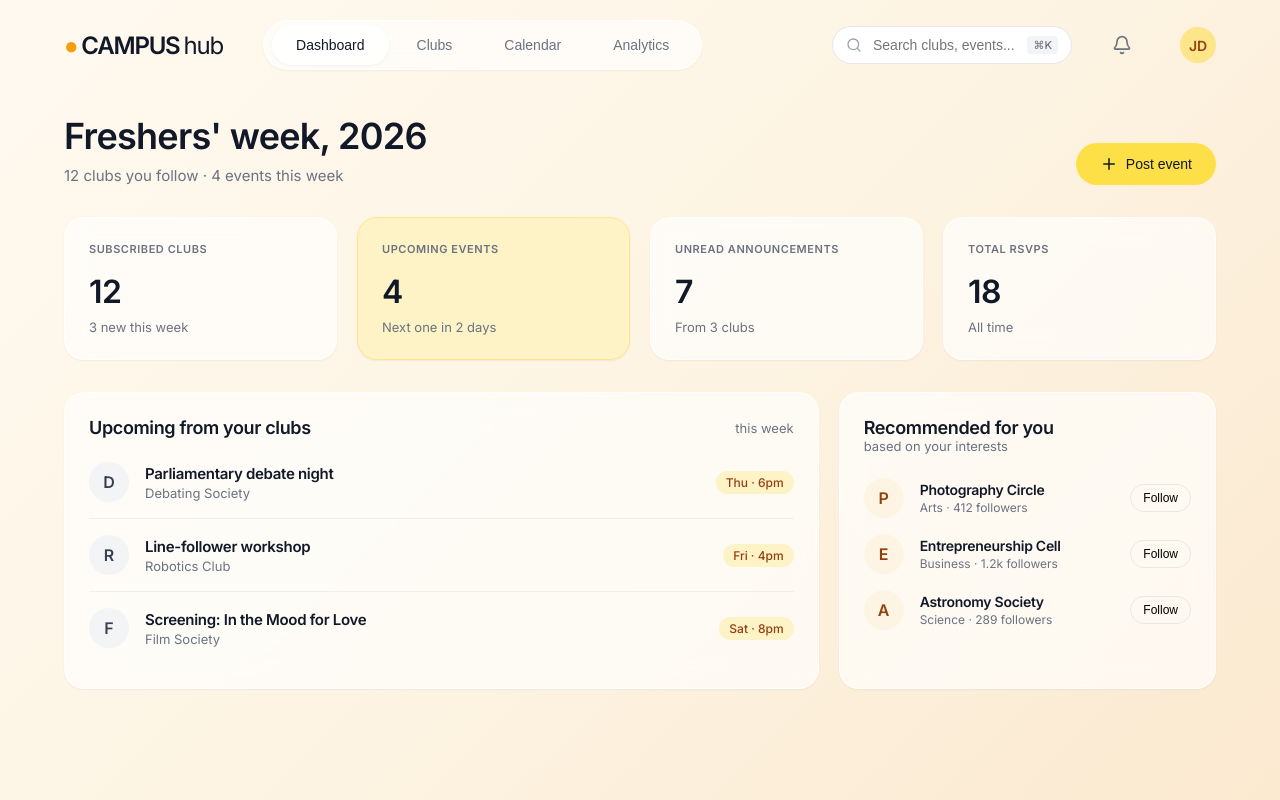
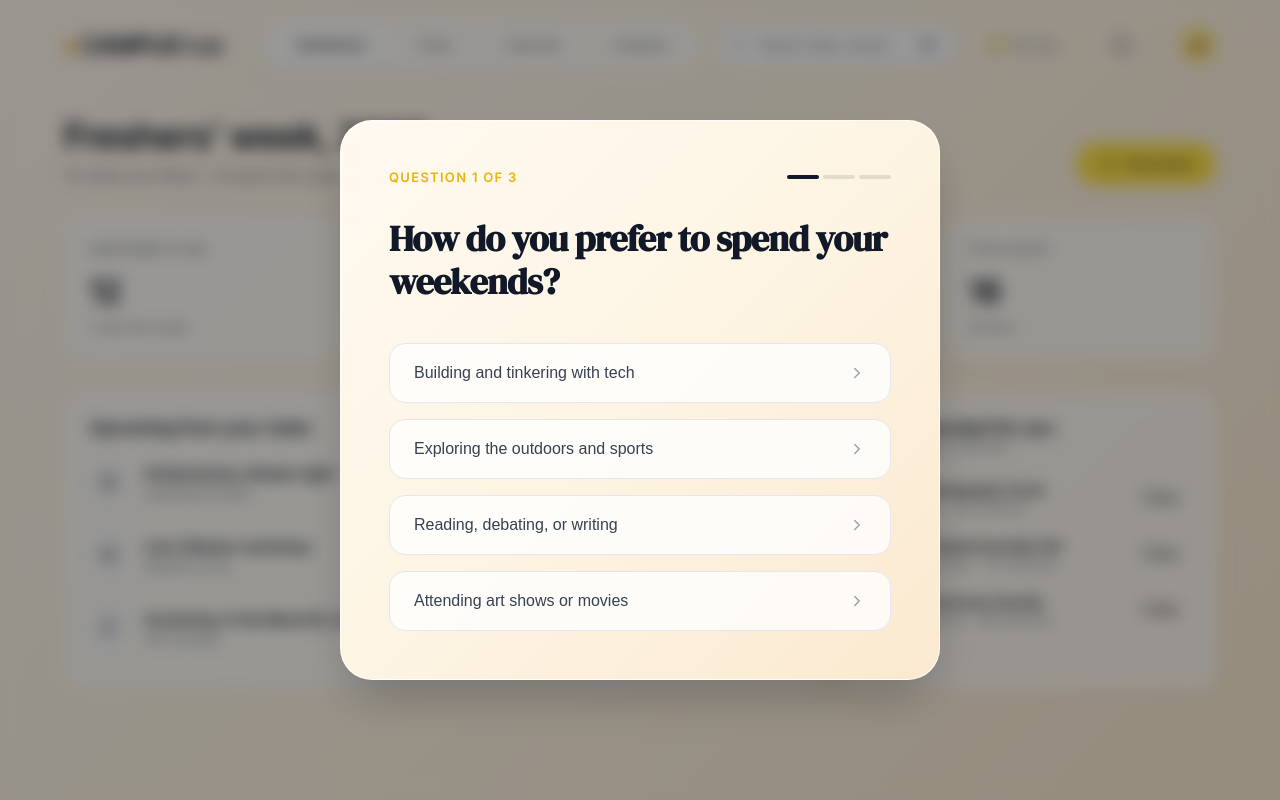
Before and after one commit to samashech/Omni-Eventra, a React (Vite) app: page / in a window 1280 px wide. Both pictures are taken after a click on the button "Sign in". Built offline with nearby package versions, Linux system fonts and the light colour scheme.

Commit message:
added onbarding quiz

```diff
--- a/src/Dashboard.jsx
+++ b/src/Dashboard.jsx
@@ -4,8 +4,9 @@ import {
   Search, Bell, Moon, Plus,
   Calendar as CalendarIcon, Users, ChevronRight,
   TrendingUp, Star, CalendarDays,
-  MessageSquare, AlertCircle, Clock, MapPin, ArrowUpRight
+  MessageSquare, AlertCircle, Clock, MapPin, ArrowUpRight, Sparkles
 } from 'lucide-react';
+import OnboardingQuiz from './OnboardingQuiz';
 
 const stats = [
   { label: 'SUBSCRIBED CLUBS', value: '12', subtext: '3 new this week' },
@@ -57,9 +58,14 @@ const pageVariants = {
 export default function Dashboard({ onSignOut }) {
   const [activeTab, setActiveTab] = useState('Dashboard');
   const [clubCategory, setClubCategory] = useState('All');
+  const [showQuiz, setShowQuiz] = useState(true);
 
   return (
     <div style={{ display: 'flex', flexDirection: 'column', minHeight: '100vh', paddingBottom: '40px' }}>
+
+      {showQuiz && (
+        <OnboardingQuiz onComplete={() => setShowQuiz(false)} allClubs={allClubs} />
+      )}
 
       {/* Navigation */}
       <nav style={{ padding: '20px 0' }}>
@@ -93,7 +99,10 @@ export default function Dashboard({ onSignOut }) {
               <input type="text" className="search-input" placeholder="Search clubs, events..." />
               <span className="cmd-k">⌘K</span>
             </div>
-
+            <button onClick={() => setShowQuiz(true)} className="btn btn-ghost" style={{ padding: '8px 16px', fontSize: '13px', display: 'flex', alignItems: 'center', gap: '6px' }}>
+              <Sparkles size={16} color="#EAB308" />
+              For You
+            </button>
             <button className="btn btn-ghost btn-icon"><Bell size={20} /></button>
             <div onClick={onSignOut} style={{ width: '36px', height: '36px', borderRadius: '50%', background: '#FDE68A', color: '#92400E', display: 'flex', alignItems: 'center', justifyContent: 'center', fontWeight: 600, fontSize: '14px', marginLeft: '8px', cursor: 'pointer' }}>
               JD
--- /dev/null
+++ b/src/OnboardingQuiz.jsx
@@ -0,0 +1,191 @@
+import React, { useState } from 'react';
+import { motion, AnimatePresence } from 'framer-motion';
+import { ChevronRight, Sparkles, CheckCircle2 } from 'lucide-react';
+
+const questions = [
+  {
+    id: 1,
+    title: "How do you prefer to spend your weekends?",
+    options: [
+      { id: 'a', text: "Building and tinkering with tech", category: "Technology" },
+      { id: 'b', text: "Exploring the outdoors and sports", category: "Sports" },
+      { id: 'c', text: "Reading, debating, or writing", category: "Culture" },
+      { id: 'd', text: "Attending art shows or movies", category: "Arts" }
+    ]
+  },
+  {
+    id: 2,
+    title: "What's a new skill you want to master?",
+    options: [
+      { id: 'a', text: "Public Speaking & Leadership", category: "Culture" },
+      { id: 'b', text: "Coding & Web Development", category: "Technology" },
+      { id: 'c', text: "Investing & Market Analysis", category: "Business" },
+      { id: 'd', text: "Photography & Videography", category: "Arts" }
+    ]
+  },
+  {
+    id: 3,
+    title: "Pick an ideal campus event:",
+    options: [
+      { id: 'a', text: "A 24-hour hackathon", category: "Technology" },
+      { id: 'b', text: "A startup pitch competition", category: "Business" },
+      { id: 'c', text: "An open mic or poetry slam", category: "Culture" },
+      { id: 'd', text: "A weekend trek or marathon", category: "Sports" }
+    ]
+  }
+];
+
+export default function OnboardingQuiz({ onComplete, allClubs }) {
+  const [step, setStep] = useState(0);
+  const [answers, setAnswers] = useState([]);
+  const [isAnalyzing, setIsAnalyzing] = useState(false);
+
+  const handleSelect = (category) => {
+    const newAnswers = [...answers, category];
+    setAnswers(newAnswers);
+
+    if (step < questions.length - 1) {
+      setStep(step + 1);
+    } else {
+      setIsAnalyzing(true);
+      setTimeout(() => {
+        setStep(step + 1);
+        setIsAnalyzing(false);
+      }, 1500); // Simulate analysis
+    }
+  };
+
+  // Determine top 2 recommended clubs based on most frequent categories
+  const getRecommendations = () => {
+    const categoryCounts = answers.reduce((acc, cat) => {
+      acc[cat] = (acc[cat] || 0) + 1;
+      return acc;
+    }, {});
+
+    // Sort categories by frequency
+    const topCategories = Object.keys(categoryCounts).sort((a, b) => categoryCounts[b] - categoryCounts[a]);
+
+    // Find clubs matching top categories
+    return allClubs.filter(club => topCategories.includes(club.category)).slice(0, 3);
+  };
+
+  return (
+    <div style={{
+      position: 'fixed', top: 0, left: 0, width: '100vw', height: '100vh',
+      background: 'rgba(0,0,0,0.4)', backdropFilter: 'blur(8px)', zIndex: 1000,
+      display: 'flex', alignItems: 'center', justifyContent: 'center'
+    }}>
+      <motion.div
+        initial={{ opacity: 0, scale: 0.9, y: 20 }}
+        animate={{ opacity: 1, scale: 1, y: 0 }}
+        exit={{ opacity: 0, scale: 0.9, y: 20 }}
+        style={{
+          background: 'var(--bg-gradient)',
+          borderRadius: '32px', padding: '48px',
+          width: '90%', maxWidth: '600px',
+          boxShadow: '0 25px 50px -12px rgba(0,0,0,0.25)',
+          border: '1px solid rgba(255,255,255,0.8)',
+          position: 'relative', overflow: 'hidden'
+        }}
+      >
+        <AnimatePresence mode="wait">
+
+          {step < questions.length && !isAnalyzing && (
+            <motion.div
+              key={`question-${step}`}
+              initial={{ opacity: 0, x: 20 }} animate={{ opacity: 1, x: 0 }} exit={{ opacity: 0, x: -20 }}
+            >
+              <div style={{ display: 'flex', justifyContent: 'space-between', alignItems: 'center', marginBottom: '32px' }}>
+                <span style={{ fontSize: '13px', fontWeight: 600, color: '#EAB308', letterSpacing: '0.1em' }}>
+                  QUESTION {step + 1} OF {questions.length}
+                </span>
+                <div style={{ display: 'flex', gap: '4px' }}>
+                  {questions.map((_, i) => (
+                    <div key={i} style={{ width: '32px', height: '4px', borderRadius: '2px', background: i <= step ? '#111827' : 'rgba(0,0,0,0.1)' }} />
+                  ))}
+                </div>
+              </div>
+
+              <h2 className="font-serif" style={{ fontSize: '36px', color: '#111827', marginBottom: '40px', lineHeight: 1.2 }}>
+                {questions[step].title}
+              </h2>
+
+              <div style={{ display: 'flex', flexDirection: 'column', gap: '16px' }}>
+                {questions[step].options.map((opt) => (
+                  <motion.button
+                    key={opt.id}
+                    whileHover={{ scale: 1.02 }} whileTap={{ scale: 0.98 }}
+                    onClick={() => handleSelect(opt.category)}
+                    style={{
+                      padding: '20px 24px', background: 'rgba(255,255,255,0.8)',
+                      border: '1px solid #E5E7EB', borderRadius: '16px',
+                      textAlign: 'left', fontSize: '16px', color: '#374151',
+                      display: 'flex', justifyContent: 'space-between', alignItems: 'center',
+                      cursor: 'pointer', transition: 'all 0.2s'
+                    }}
+                    onMouseEnter={(e) => { e.currentTarget.style.borderColor = '#FACC15'; e.currentTarget.style.background = '#FEF3C7'; }}
+                    onMouseLeave={(e) => { e.currentTarget.style.borderColor = '#E5E7EB'; e.currentTarget.style.background = 'rgba(255,255,255,0.8)'; }}
+                  >
+                    {opt.text}
+                    <ChevronRight size={18} color="#9CA3AF" />
+                  </motion.button>
+                ))}
+              </div>
+            </motion.div>
+          )}
+
+          {isAnalyzing && (
+            <motion.div
+              key="analyzing"
+              initial={{ opacity: 0 }} animate={{ opacity: 1 }} exit={{ opacity: 0 }}
+              style={{ textAlign: 'center', padding: '60px 0' }}
+            >
+              <motion.div
+                animate={{ rotate: 360 }} transition={{ repeat: Infinity, duration: 2, ease: "linear" }}
+                style={{ width: '48px', height: '48px', margin: '0 auto 24px auto', color: '#F59E0B' }}
+              >
+                <Sparkles size={48} />
+              </motion.div>
+              <h2 className="font-serif" style={{ fontSize: '28px', color: '#111827', marginBottom: '8px' }}>Curating your campus experience...</h2>
+              <p style={{ color: '#6B7280' }}>Finding the perfect clubs for you.</p>
+            </motion.div>
+          )}
+
+          {step === questions.length && !isAnalyzing && (
+            <motion.div
+              key="results"
+              initial={{ opacity: 0, scale: 0.95 }} animate={{ opacity: 1, scale: 1 }}
+              style={{ textAlign: 'center' }}
+            >
+              <div style={{ width: '64px', height: '64px', background: '#D1FAE5', color: '#059669', borderRadius: '50%', display: 'flex', alignItems: 'center', justifyContent: 'center', margin: '0 auto 24px auto' }}>
+                <CheckCircle2 size={32} />
+              </div>
+              <h2 className="font-serif" style={{ fontSize: '36px', color: '#111827', marginBottom: '16px' }}>Your Perfect Matches</h2>
+              <p style={{ color: '#6B7280', marginBottom: '40px' }}>Based on your interests, we highly recommend following these clubs.</p>
+
+              <div style={{ display: 'flex', flexDirection: 'column', gap: '16px', marginBottom: '40px', textAlign: 'left' }}>
+                {getRecommendations().map(club => (
+                  <div key={club.id} style={{ display: 'flex', alignItems: 'center', gap: '16px', padding: '16px', background: 'rgba(255,255,255,0.8)', borderRadius: '16px', border: '1px solid #E5E7EB' }}>
+                    <div style={{ width: '48px', height: '48px', borderRadius: '12px', background: club.color, color: club.textColor, display: 'flex', alignItems: 'center', justifyContent: 'center', fontSize: '20px', fontWeight: 'bold' }}>
+                      {club.icon}
+                    </div>
+                    <div style={{ flex: 1 }}>
+                      <h4 style={{ fontSize: '16px', color: '#111827', marginBottom: '2px' }}>{club.name}</h4>
+                      <p style={{ fontSize: '13px', color: '#6B7280' }}>{club.category} · {club.followers} followers</p>
+                    </div>
+                    <button className="btn btn-primary" style={{ padding: '8px 16px', fontSize: '13px' }}>Follow</button>
+                  </div>
+                ))}
+              </div>
+
+              <button onClick={onComplete} className="btn btn-dark" style={{ width: '100%', padding: '16px', fontSize: '16px' }}>
+                Go to my Dashboard
+              </button>
+            </motion.div>
+          )}
+
+        </AnimatePresence>
+      </motion.div>
+    </div>
+  );
+}
```
